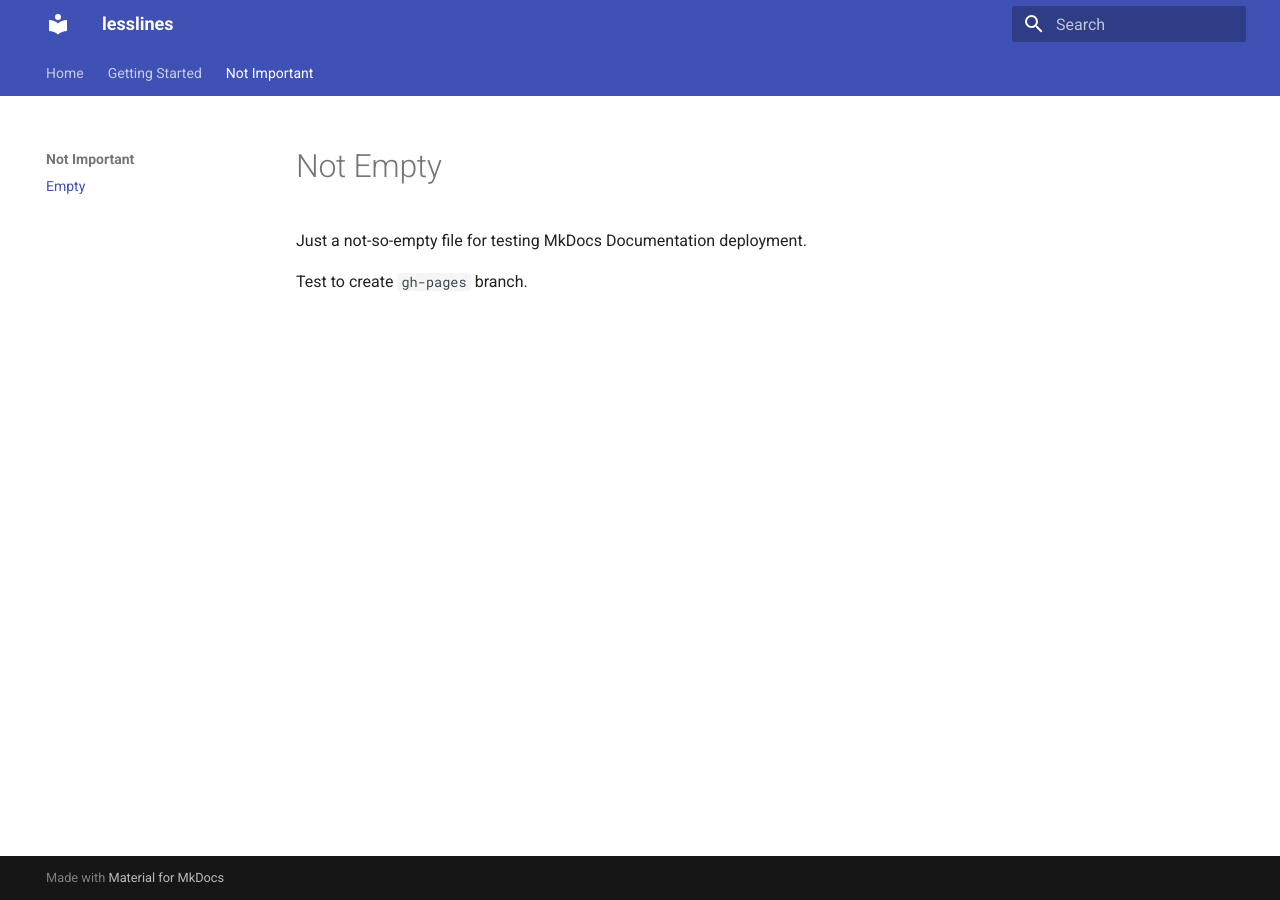
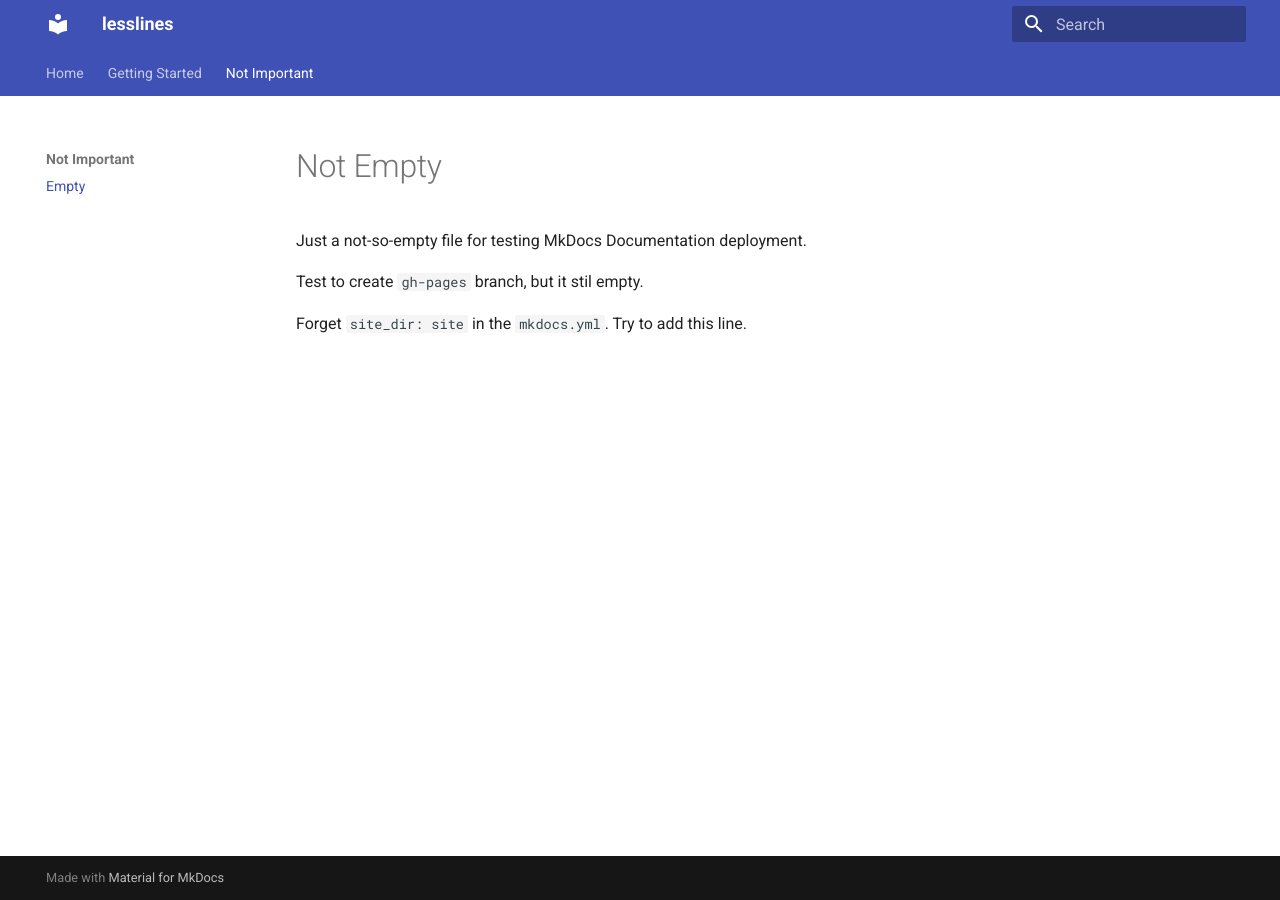
Before and after one commit to dudung/lesslines, an MkDocs documentation site: the page built from docs/empty.md, in a window 1280 px wide. Built offline with MkDocs 1.6.1 and Material for MkDocs 9.7.7, drawn with Linux system fonts in a browser that asks for light colours.

Commit message:
update docs

```diff
--- a/docs/empty.md
+++ b/docs/empty.md
@@ -2,4 +2,6 @@
 
 Just a not-so-empty file for testing MkDocs Documentation deployment.
 
-Test to create `gh-pages` branch.
+Test to create `gh-pages` branch, but it stil empty.
+
+Forget `site_dir: site` in the `mkdocs.yml`. Try to add this line.
```
